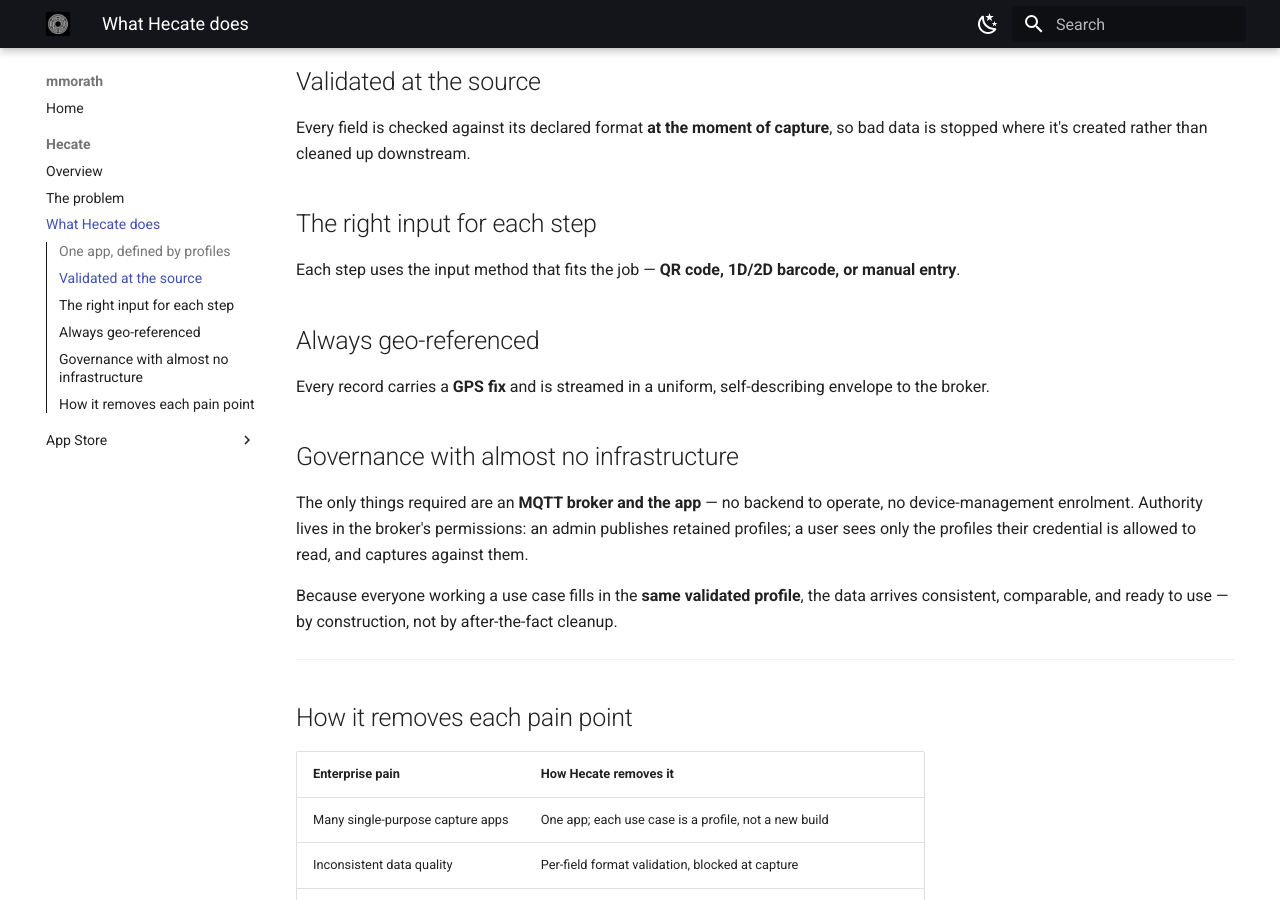
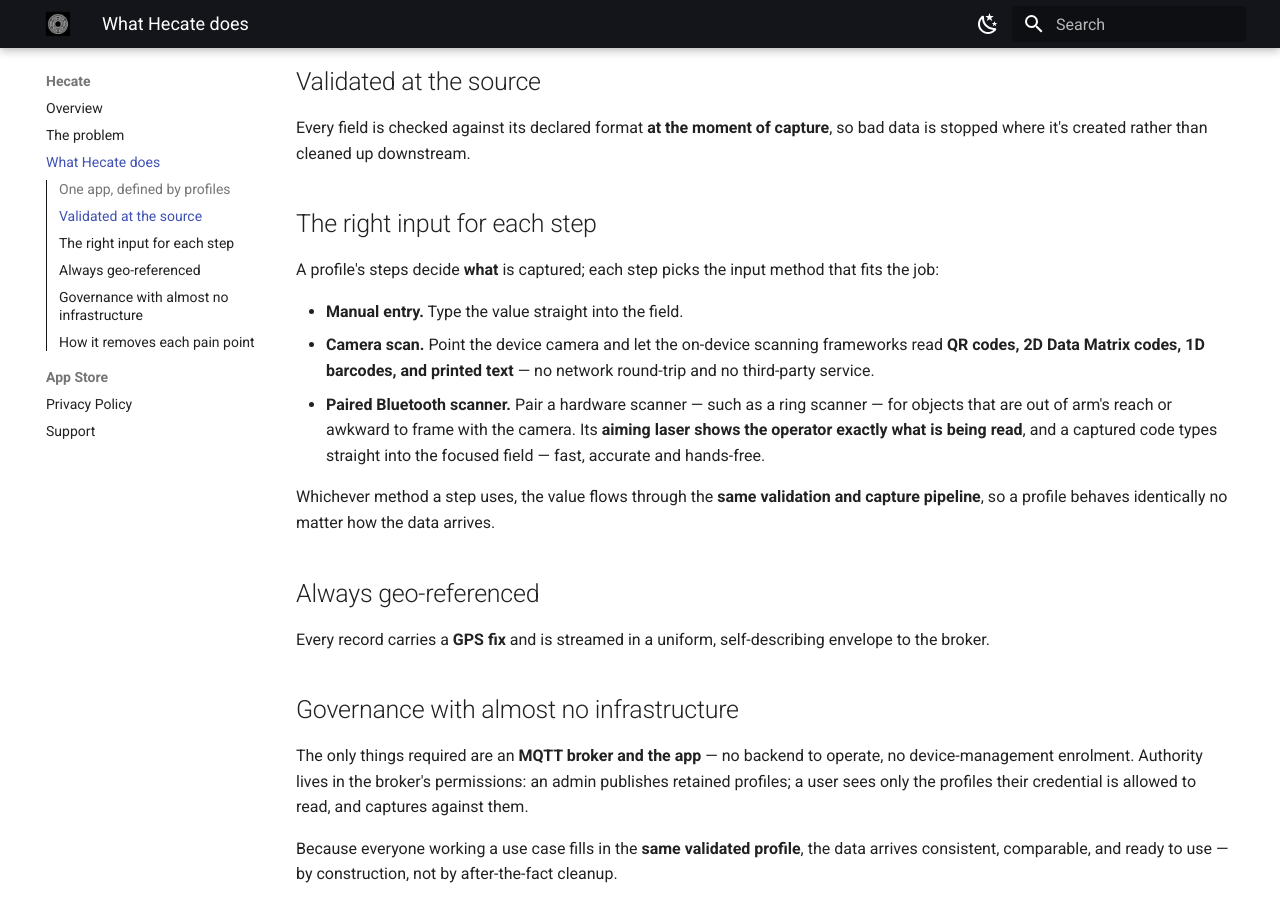
Before and after one commit to mmorath/mmorath.github.io, an MkDocs documentation site: the page built from docs/hecate/solution.md, in a window 1280 px wide and 900 px high, scrolled down 349 px. Built offline with MkDocs 1.6.1 and Material for MkDocs 9.7.7, drawn with Linux system fonts in a browser that asks for light colours.

Commit message:
site: collapse to a Hecate-only site; expand input methods & privacy
Refocus the site on Hecate as the single product, fix two rendering
bugs, and sharpen the privacy wording.

Structure (Hecate-only):
* Rename the site from "mmorath" to "Hecate" and update the description.
* Drop the "Apps" portfolio landing page and the "Hecate" nav group; the
  overview is now the top of the nav. The bare root (index.md) redirects
  to hecate/ so every existing /hecate/* URL — including the App Store
  privacy and support links — is preserved unchanged.

Rendering fixes:
* Add the pymdownx.emoji extension so the grid-card :material-...: and
  :octicons-...: shortcodes render as SVG icons instead of leaking the
  literal shortcode text onto the page.
* Disable the visible toc permalink (¶) symbol next to each heading;
  heading slug ids are unchanged, so .../#in-one-minute anchors still work.

Content:
* solution.md: expand "The right input for each step" into the three
  concrete methods — manual entry; camera scan (QR, 2D Data Matrix, 1D
  barcode, text via on-device SDKs); and a paired Bluetooth scanner
  (reaches distant/awkward objects, aiming laser shows what is read,
  hands-free) — all feeding one validation/capture pipeline.
* privacy.md (EN + DE): make explicit that what the app collects is
  defined entirely by the admin-configured profile, and that the
  developer neither creates those profiles nor ever sees them or the
  data captured against them.

Co-Authored-By: Claude Opus 4.8 (1M context) <noreply@anthropic.com>

```diff
--- a/docs/hecate/solution.md
+++ b/docs/hecate/solution.md
@@ -17,8 +17,22 @@ so bad data is stopped where it's created rather than cleaned up downstream.
 
 ## The right input for each step
 
-Each step uses the input method that fits the job — **QR code, 1D/2D barcode, or
-manual entry**.
+A profile's steps decide **what** is captured; each step picks the input method
+that fits the job:
+
+- **Manual entry.** Type the value straight into the field.
+- **Camera scan.** Point the device camera and let the on-device scanning
+  frameworks read **QR codes, 2D Data Matrix codes, 1D barcodes, and printed
+  text** — no network round-trip and no third-party service.
+- **Paired Bluetooth scanner.** Pair a hardware scanner — such as a ring
+  scanner — for objects that are out of arm's reach or awkward to frame with the
+  camera. Its **aiming laser shows the operator exactly what is being read**, and
+  a captured code types straight into the focused field — fast, accurate and
+  hands-free.
+
+Whichever method a step uses, the value flows through the **same validation and
+capture pipeline**, so a profile behaves identically no matter how the data
+arrives.
 
 ## Always geo-referenced
 
--- a/mkdocs.yml
+++ b/mkdocs.yml
@@ -1,5 +1,5 @@
-site_name: mmorath
-site_description: Apps by Matthias Morath
+site_name: Hecate
+site_description: Hecate — universal, profile-driven geo-referencing of physical objects
 site_url: https://mmorath.github.io/
 site_author: Matthias Morath
 copyright: © 2026 Matthias Morath
@@ -38,14 +38,22 @@ markdown_extensions:
   - attr_list
   - md_in_html
   - toc:
-      permalink: true
+      # Headings still get slug ids (so .../#in-one-minute links keep working);
+      # we just don't append the visible ¶ permalink symbol next to each title.
+      permalink: false
+  # Render Material/Octicons :icon: shortcodes used by the grid cards as SVGs
+  # rather than leaking the literal ":material-...:" text onto the page.
+  - pymdownx.emoji:
+      emoji_index: !!python/name:material.extensions.emoji.twemoji
+      emoji_generator: !!python/name:material.extensions.emoji.to_svg
 
+# Single-product site: Hecate is the whole site, so no "Apps" landing page and
+# no "Hecate" parent group — the overview is the top of the nav. The bare root
+# (index.md) just redirects to the overview, so it is intentionally not listed.
 nav:
-  - Home: index.md
-  - Hecate:
-      - Overview: hecate/index.md
-      - The problem: hecate/problem.md
-      - What Hecate does: hecate/solution.md
-      - App Store:
-          - Privacy Policy: hecate/privacy.md
-          - Support: hecate/support.md
+  - Overview: hecate/index.md
+  - The problem: hecate/problem.md
+  - What Hecate does: hecate/solution.md
+  - App Store:
+      - Privacy Policy: hecate/privacy.md
+      - Support: hecate/support.md
```
Also changed, not shown: docs/hecate/privacy.md (+23 -4 lines), docs/index.md (+5 -14 lines).
